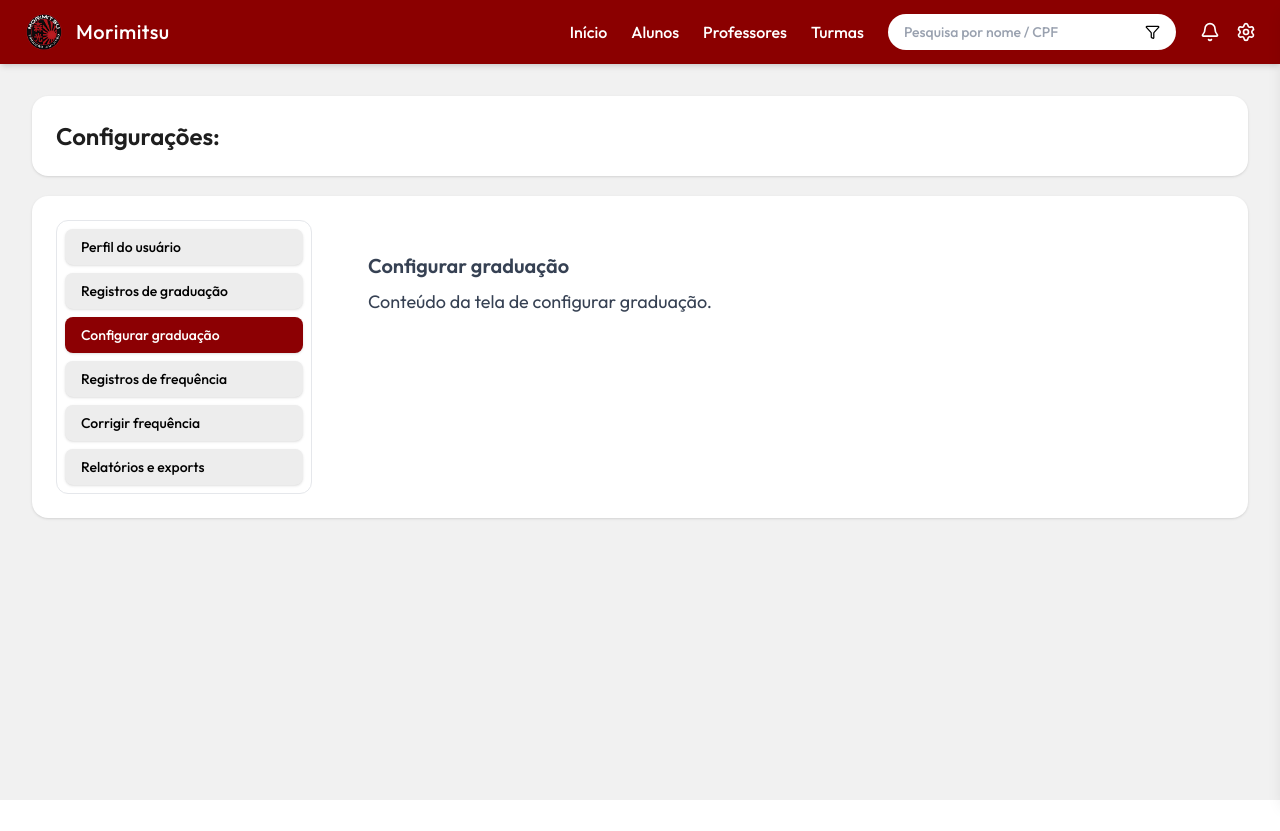
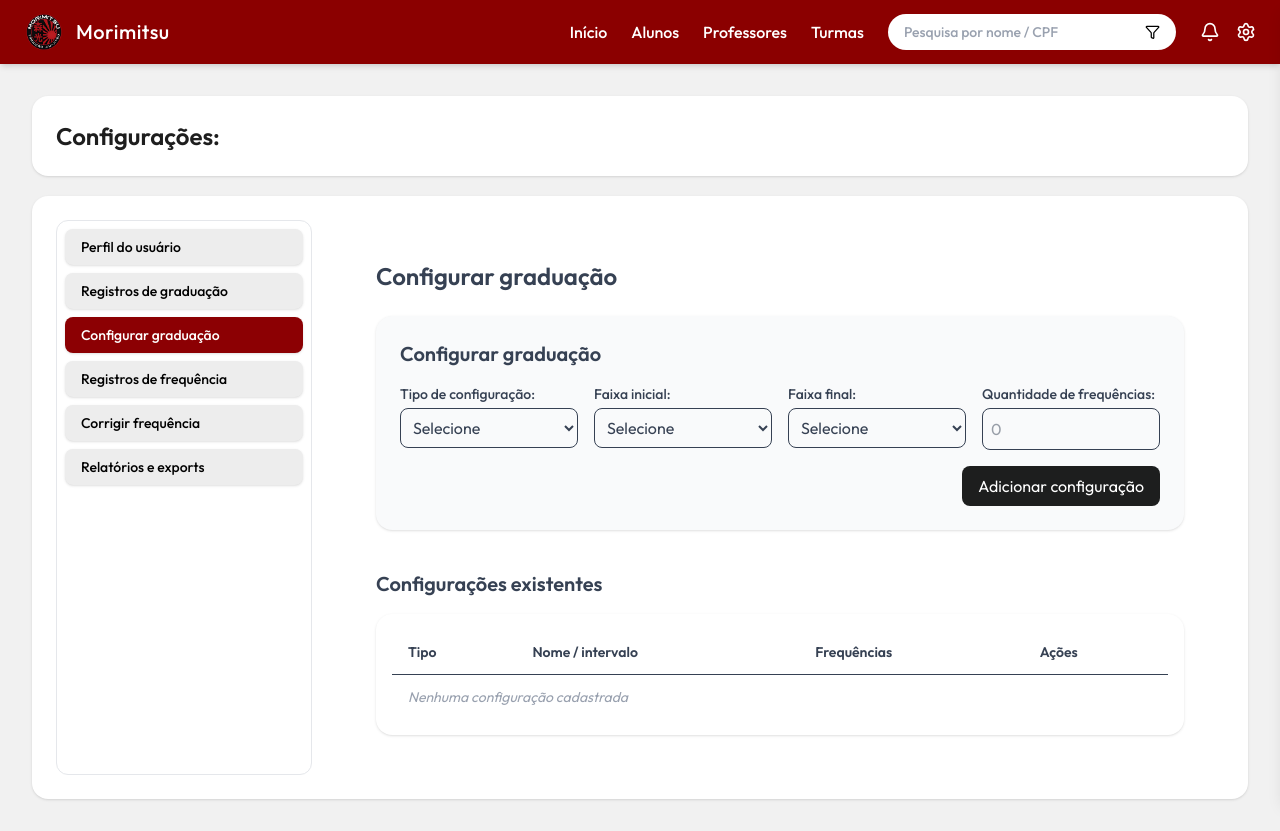
Before and after one commit to srtaayanamy/Morimitsu, a React (Vite) app: page /configuracoes/configurar-graduacao in a window 1280 px wide. Before the commit the page ends 800 px from the top, so only its background shows below. Built offline with nearby package versions, Linux system fonts and the light colour scheme.

Commit message:
feat: adicionando todas as subtelas de configuração

```diff
--- a/src/pages/Configuracoes.tsx
+++ b/src/pages/Configuracoes.tsx
@@ -45,7 +45,7 @@ export default function Configuracoes() {
               return (
                 <Link key={item.path} to={item.path}>
                   <button
-                    className={`w-full transition text-sm font-medium px-4 py-2 rounded-lg text-left shadow-sm
+                    className={`w-full transition cursor-pointer text-sm font-medium px-4 py-2 rounded-lg text-left shadow-sm
 ${active ? "bg-[#8C0003] text-white" : "bg-[#EDEDED] hover:bg-[#dcdcdc]"}`}
                   >
                     {item.label}
--- a/src/pages/Initial.tsx
+++ b/src/pages/Initial.tsx
@@ -116,7 +116,7 @@ export default function Login() {
             <button
               type="button"
               onClick={handleLogin}
-              className="mt-1 mx-auto w-44 h-11 md:w-60 md:h-14 bg-[#911418] text-white rounded-lg font-medium flex items-center justify-center hover:bg-[#7a1014] transition text-base shadow-sm"
+              className="mt-1 mx-auto w-44 h-11 md:w-60 md:h-14 bg-[#911418] text-white rounded-lg font-medium flex items-center justify-center hover:bg-[#7a1014] transition text-base shadow-sm cursor-pointer"
             >
               Entrar
             </button>
--- a/src/pages/configuracoes/ConfigurarGraduacao.tsx
+++ b/src/pages/configuracoes/ConfigurarGraduacao.tsx
@@ -1,8 +1,153 @@
+import { useState } from "react";
+import { faixasEGrausMenor16, faixasEGrausMaior16 } from "../../types/Rank";
+
 export default function ConfigurarGraduacao() {
+  const [age, setAge] = useState<number>(0); // aqui você pode trocar pelo valor real da idade do aluno
+  const [faixaInicial, setFaixaInicial] = useState<string>("");
+  const [grauInicial, setGrauInicial] = useState<number | null>(null);
+  const [faixaFinal, setFaixaFinal] = useState<string>("");
+  const [grauFinal, setGrauFinal] = useState<number | null>(null);
+
+  const inputBase =
+    "w-full border rounded-lg p-2 focus:outline-none focus:ring-2 focus:ring-gray-300";
+
   return (
-    <div className="p-4 text-gray-700 text-lg">
-      <h2 className="font-semibold text-xl mb-2">Configurar graduação</h2>
-      <p>Conteúdo da tela de configurar graduação.</p>
+    <div className="p-6 text-gray-700">
+      <h2 className="font-semibold text-2xl mb-6">Configurar graduação</h2>
+
+      {/* Seção: Formulário de configuração */}
+      <div className="bg-gray-50 rounded-2xl shadow p-6 mb-10">
+        <h3 className="font-semibold text-xl mb-4">Configurar graduação</h3>
+
+        <div className="grid grid-cols-1 md:grid-cols-4 gap-4 mb-4">
+          {/* Tipo de configuração */}
+          <div>
+            <label className="block text-sm font-medium mb-1">
+              Tipo de configuração:
+            </label>
+            <select className={inputBase}>
+              <option value="">Selecione</option>
+              <option value="faixa">Por faixa</option>
+              <option value="idade">Por idade</option>
+            </select>
+          </div>
+
+          {/* Faixa inicial */}
+          <div>
+            <label className="block text-sm font-medium mb-1">
+              Faixa inicial:
+            </label>
+            <select
+              className={inputBase}
+              value={
+                faixaInicial && grauInicial !== null
+                  ? `${faixaInicial}-${grauInicial}`
+                  : faixaInicial
+              }
+              onChange={(e) => {
+                const [f, g] = e.target.value.split("-");
+                setFaixaInicial(f);
+                setGrauInicial(g ? Number(g) : null);
+              }}
+            >
+              <option value="">Selecione</option>
+              {(age >= 16 ? faixasEGrausMaior16 : faixasEGrausMenor16).map(
+                (
+                  item: { faixa: string; grau: number | null },
+                  index: number
+                ) => (
+                  <option
+                    key={index}
+                    value={
+                      item.grau !== null
+                        ? `${item.faixa}-${item.grau}`
+                        : item.faixa
+                    }
+                  >
+                    {item.faixa} {item.grau !== null ? `${item.grau}°` : ""}
+                  </option>
+                )
+              )}
+            </select>
+          </div>
+
+          {/* Faixa final */}
+          <div>
+            <label className="block text-sm font-medium mb-1">
+              Faixa final:
+            </label>
+            <select
+              className={inputBase}
+              value={
+                faixaFinal && grauFinal !== null
+                  ? `${faixaFinal}-${grauFinal}`
+                  : faixaFinal
+              }
+              onChange={(e) => {
+                const [f, g] = e.target.value.split("-");
+                setFaixaFinal(f);
+                setGrauFinal(g ? Number(g) : null);
+              }}
+            >
+              <option value="">Selecione</option>
+              {(age >= 16 ? faixasEGrausMaior16 : faixasEGrausMenor16).map(
+                (item, index) => (
+                  <option
+                    key={index}
+                    value={
+                      item.grau !== null
+                        ? `${item.faixa}-${item.grau}`
+                        : item.faixa
+                    }
+                  >
+                    {item.faixa} {item.grau !== null ? `${item.grau}°` : ""}
+                  </option>
+                )
+              )}
+            </select>
+          </div>
+
+          {/* Quantidade de frequências */}
+          <div>
+            <label className="block text-sm font-medium mb-1">
+              Quantidade de frequências:
+            </label>
+            <input type="number" placeholder="0" className={inputBase} />
+          </div>
+        </div>
+
+        {/* Botão alinhado à direita */}
+        <div className="flex justify-end">
+          <button className="bg-[#1D1E1E] text-white px-4 py-2 rounded-lg hover:bg-gray-800 transition">
+            Adicionar configuração
+          </button>
+        </div>
+      </div>
+
+      {/* Seção: Configurações existentes */}
+      <div>
+        <h3 className="font-semibold text-xl mb-4">Configurações existentes</h3>
+
+        <div className="bg-white rounded-2xl shadow p-4 overflow-x-auto">
+          <table className="min-w-full text-sm border-collapse text-left">
+            <thead>
+              <tr className="border-b">
+                <th className="py-3 px-4 font-semibold">Tipo</th>
+                <th className="py-3 px-4 font-semibold">Nome / intervalo</th>
+                <th className="py-3 px-4 font-semibold">Frequências</th>
+                <th className="py-3 px-4 font-semibold">Ações</th>
+              </tr>
+            </thead>
+            <tbody>
+              <tr>
+                <td className="py-3 px-4 text-gray-400 italic" colSpan={4}>
+                  Nenhuma configuração cadastrada
+                </td>
+              </tr>
+            </tbody>
+          </table>
+        </div>
+      </div>
     </div>
   );
 }
--- a/src/pages/configuracoes/CorrigirFrequencia.tsx
+++ b/src/pages/configuracoes/CorrigirFrequencia.tsx
@@ -1,8 +1,39 @@
 export default function CorrigirFrequencia() {
   return (
-    <div className="p-4 text-gray-700 text-lg">
-      <h2 className="font-semibold text-xl mb-2">Corrigir frequência</h2>
-      <p>Conteúdo da tela de corrigir frequência.</p>
+    <div className="p-4 text-gray-700 w-full">
+
+      <h2 className="font-semibold text-xl mb-4">Corrigir frequências:</h2>
+
+      {/* Seletor de data */}
+      <div className="mb-4">
+        <label className="block text-sm mb-1">Selecione uma data:</label>
+        <input
+          type="date"
+          className="border rounded-md px-3 py-2 w-48"
+        />
+      </div>
+
+      {/* Tabela para correção de frequência */}
+      <div className="bg-white p-4 rounded-xl shadow w-full overflow-x-auto">
+        <table className="w-full border-collapse text-sm text-gray-600">
+          <thead>
+            <tr className="border-b text-left">
+              <th className="py-2 px-2">Data</th>
+              <th className="py-2 px-2">Turma</th>
+              <th className="py-2 px-2">Horário</th>
+              <th className="py-2 px-2">Professor</th>
+            </tr>
+          </thead>
+          <tbody>
+            <tr>
+              <td colSpan={4} className="text-center py-4 text-gray-400">
+                Nenhum registro encontrado
+              </td>
+            </tr>
+          </tbody>
+        </table>
+      </div>
+
     </div>
   );
 }
--- a/src/pages/configuracoes/RegistrosFrequencia.tsx
+++ b/src/pages/configuracoes/RegistrosFrequencia.tsx
@@ -1,8 +1,39 @@
 export default function RegistrosFrequencia() {
   return (
-    <div className="p-4 text-gray-700 text-lg">
-      <h2 className="font-semibold text-xl mb-2">Registros de frequência</h2>
-      <p>Conteúdo da tela de registros de frequência.</p>
+    <div className="p-4 text-gray-700 w-full">
+
+      <h2 className="font-semibold text-xl mb-4">Registros de frequências</h2>
+
+      {/* Input de data */}
+      <div className="mb-4">
+        <label className="block text-sm mb-1">Selecione uma data:</label>
+        <input
+          type="date"
+          className="border rounded-md px-3 py-2 w-48"
+        />
+      </div>
+
+      {/* Tabela vazia */}
+      <div className="bg-white p-4 rounded-xl shadow w-full overflow-x-auto">
+        <table className="w-full border-collapse text-sm text-gray-600">
+          <thead>
+            <tr className="border-b text-left">
+              <th className="py-2 px-2">Data</th>
+              <th className="py-2 px-2">Turma</th>
+              <th className="py-2 px-2">Horário</th>
+              <th className="py-2 px-2">Professor</th>
+            </tr>
+          </thead>
+          <tbody>
+            <tr>
+              <td colSpan={4} className="text-center py-4 text-gray-400">
+                Nenhum registro encontrado
+              </td>
+            </tr>
+          </tbody>
+        </table>
+      </div>
+
     </div>
   );
 }
--- a/src/pages/configuracoes/RegistrosGraduacao.tsx
+++ b/src/pages/configuracoes/RegistrosGraduacao.tsx
@@ -1,8 +1,30 @@
 export default function RegistrosGraduacao() {
   return (
-    <div className="p-4 text-gray-700 text-lg">
-      <h2 className="font-semibold text-xl mb-2">Registros de graduação</h2>
-      <p>Conteúdo da tela de registros de graduação.</p>
+    <div className="p-6 text-gray-700">
+      <h2 className="font-semibold text-2xl mb-4">Registros de graduação:</h2>
+
+      <div className="bg-white rounded-2xl shadow p-4">
+        <div className="overflow-x-auto">
+          <table className="min-w-full text-sm border-collapse text-left">
+            <thead>
+              <tr className="border-b">
+                <th className="py-3 px-4 font-semibold">Nome</th>
+                <th className="py-3 px-4 font-semibold">Data</th>
+                <th className="py-3 px-4 font-semibold">Faixa anterior</th>
+                <th className="py-3 px-4 font-semibold">Faixa atual</th>
+              </tr>
+            </thead>
+            <tbody>
+              {/* lista vazia por enquanto */}
+              <tr>
+                <td className="py-3 px-4 text-gray-400 italic" colSpan={4}>
+                  Nenhum registro encontrado
+                </td>
+              </tr>
+            </tbody>
+          </table>
+        </div>
+      </div>
     </div>
   );
 }
```
Also changed, not shown: src/pages/configuracoes/RelatoriosExports.tsx (+38 -3 lines).
